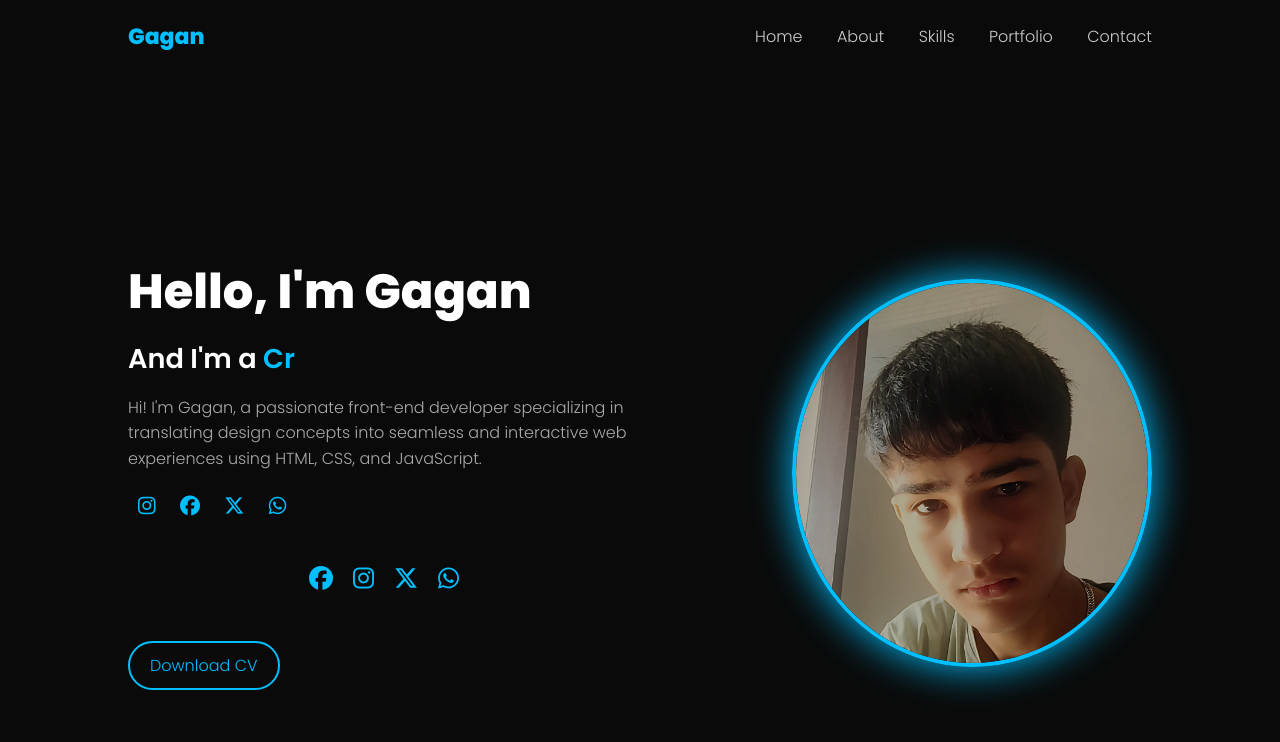
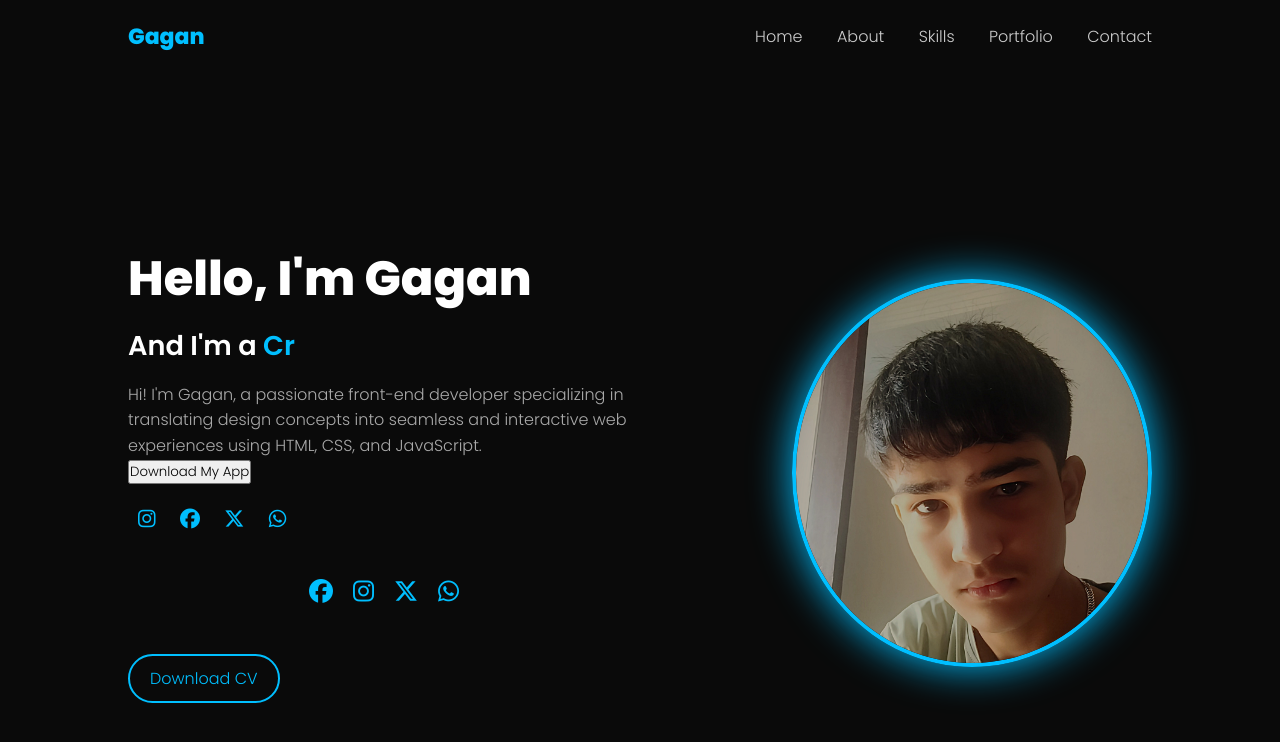
Before and after one commit to Gx-gan/portfolio, a plain HTML site: page index.html in a window 1280 px wide. Drawn offline with Linux system fonts and the light colour scheme.

Commit message:
apk added

```diff
--- a/index.html
+++ b/index.html
@@ -199,6 +199,13 @@
       <h1>Hello, I'm <strong>Gagan</strong></h1>
       <h2>And I'm a <span id="typing"></span></h2>
       <p>Hi! I'm Gagan, a passionate front-end developer specializing in translating design concepts into seamless and interactive web experiences using HTML, CSS, and JavaScript.</p>
+
+     <a href="zingan-app.apk" download>
+  <button>Download My App</button>
+</a>
+
+
+
       <div class="social-icons">
         <a href="#"><i class="fab fa-instagram"></i></a>
         <a href="#"><i class="fab fa-facebook"></i></a>
```
Also changed, not shown: 1 other file.
